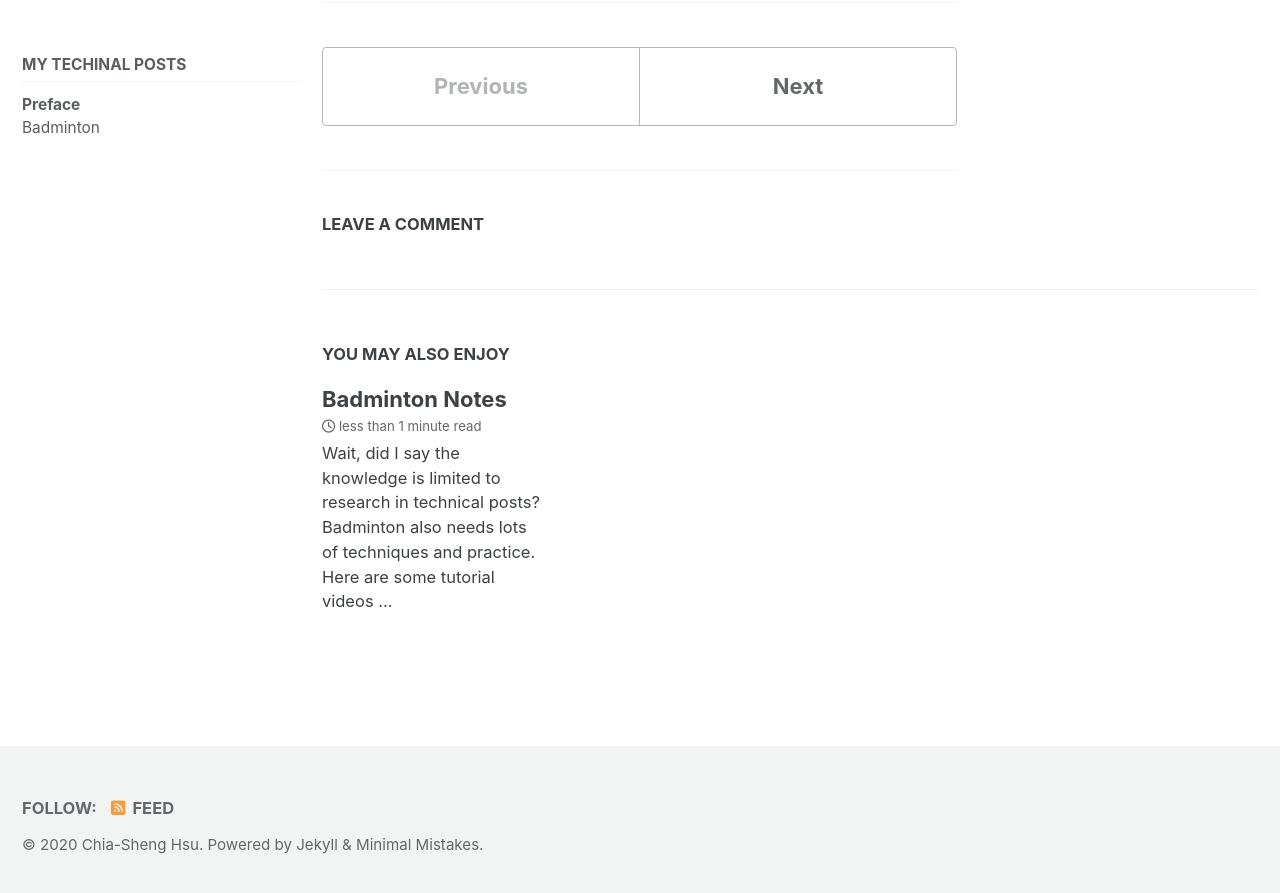
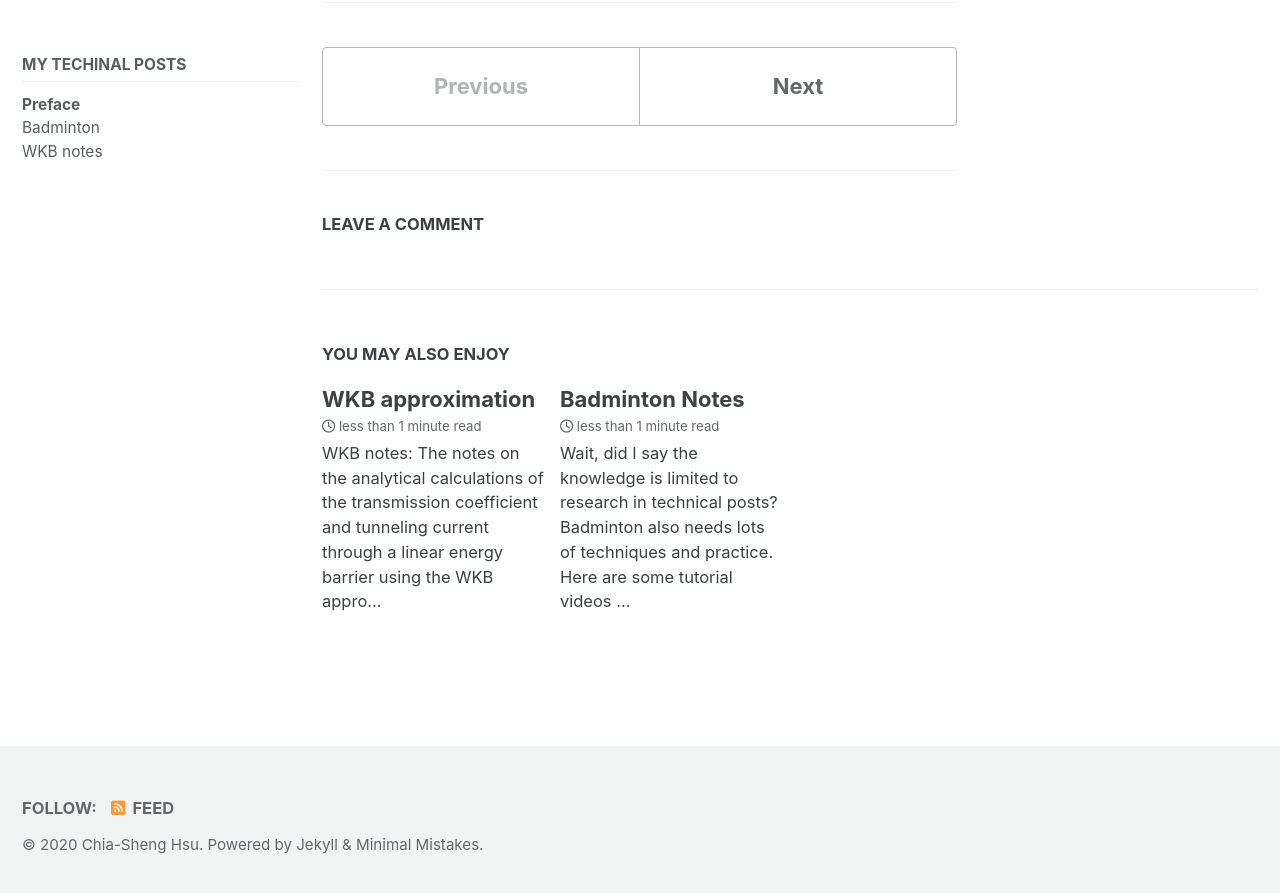
Before and after one commit to cshsu/cshsu.github.io, a Jekyll site: the page built from _posts/2020-05-09-preface.md, in a window 1280 px wide and 900 px high, scrolled down 603 px. Shown: the top 893 px of the window. Built offline with Jekyll 4.4.1, drawn with Linux system fonts in a browser that asks for light colours; cached includes are drawn as plain includes; nearby versions of some CDN libraries.

Commit message:
add notes

```diff
--- a/_data/navigation.yml
+++ b/_data/navigation.yml
@@ -49,3 +49,5 @@ notes:
         url: /notes/preface/
       - title: "Badminton"
         url: /notes/badminton/
+      - title: "WKB notes"
+        url: /notes/wkb/
--- a/_posts/2020-05-09-preface.md
+++ b/_posts/2020-05-09-preface.md
@@ -1,5 +1,5 @@
 ---
-title:  "Preface"
+title: "Preface"
 permalink: /notes/preface/
 last_modified_at: 2020-05-15T22:14:15.760-04:00
 ---
--- /dev/null
+++ b/_posts/2020-12-15-WKB.md
@@ -0,0 +1,7 @@
+---
+title: "WKB approximation"
+permalink: /notes/wkb/
+last_modified_at: 2020-12-16T11:16:37-05:00
+---
+
+[WKB notes](https://drive.google.com/file/d/1Erow_Y04u1b09f62H4hxE1KSTwBTidAu/view?usp=sharing): The notes on the analytical calculations of the transmission coefficient and tunneling current through a linear energy barrier using the WKB approximation
```
Also changed, not shown: _posts/2020-05-30-badminton.md (+1 -1 lines).
